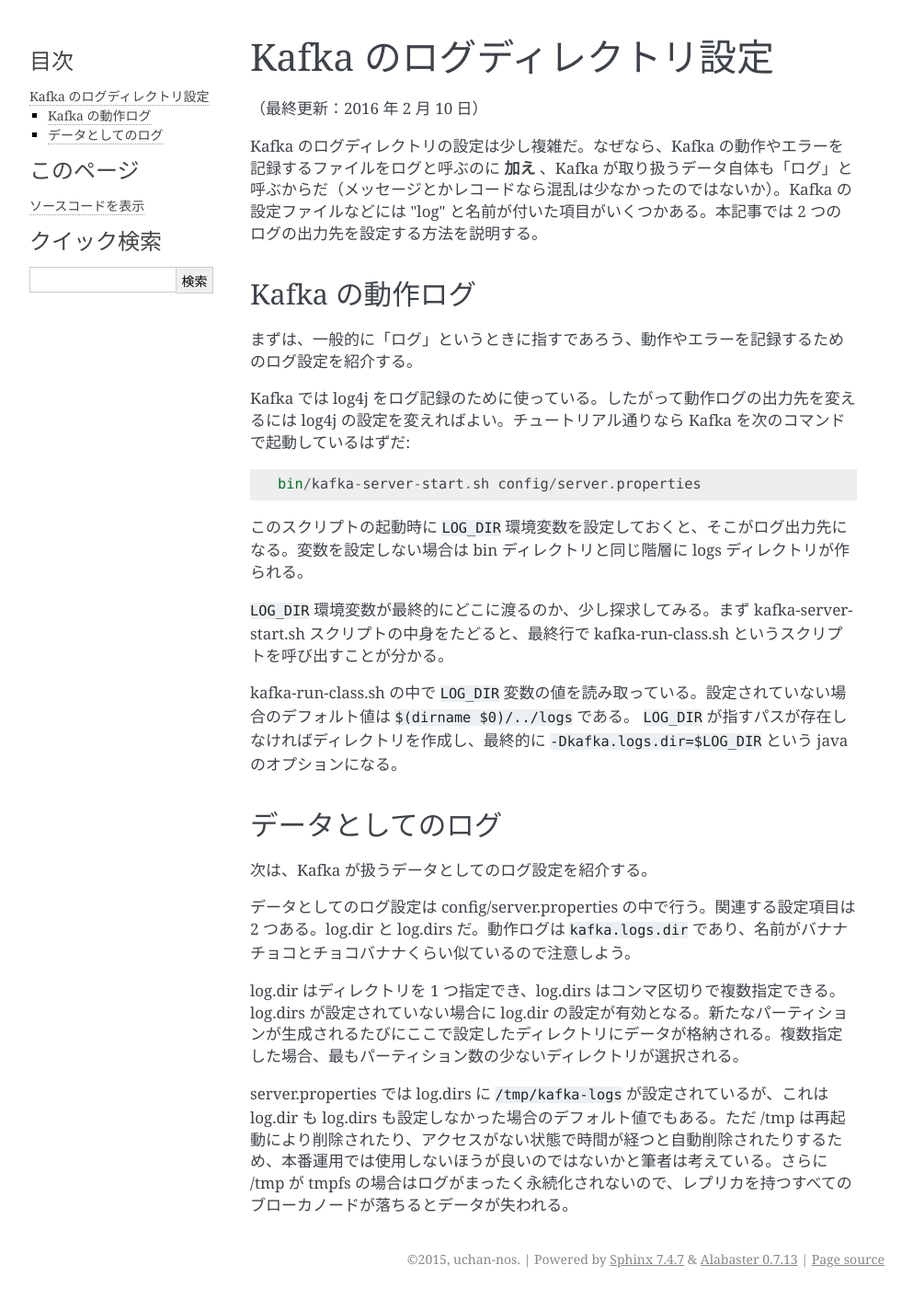
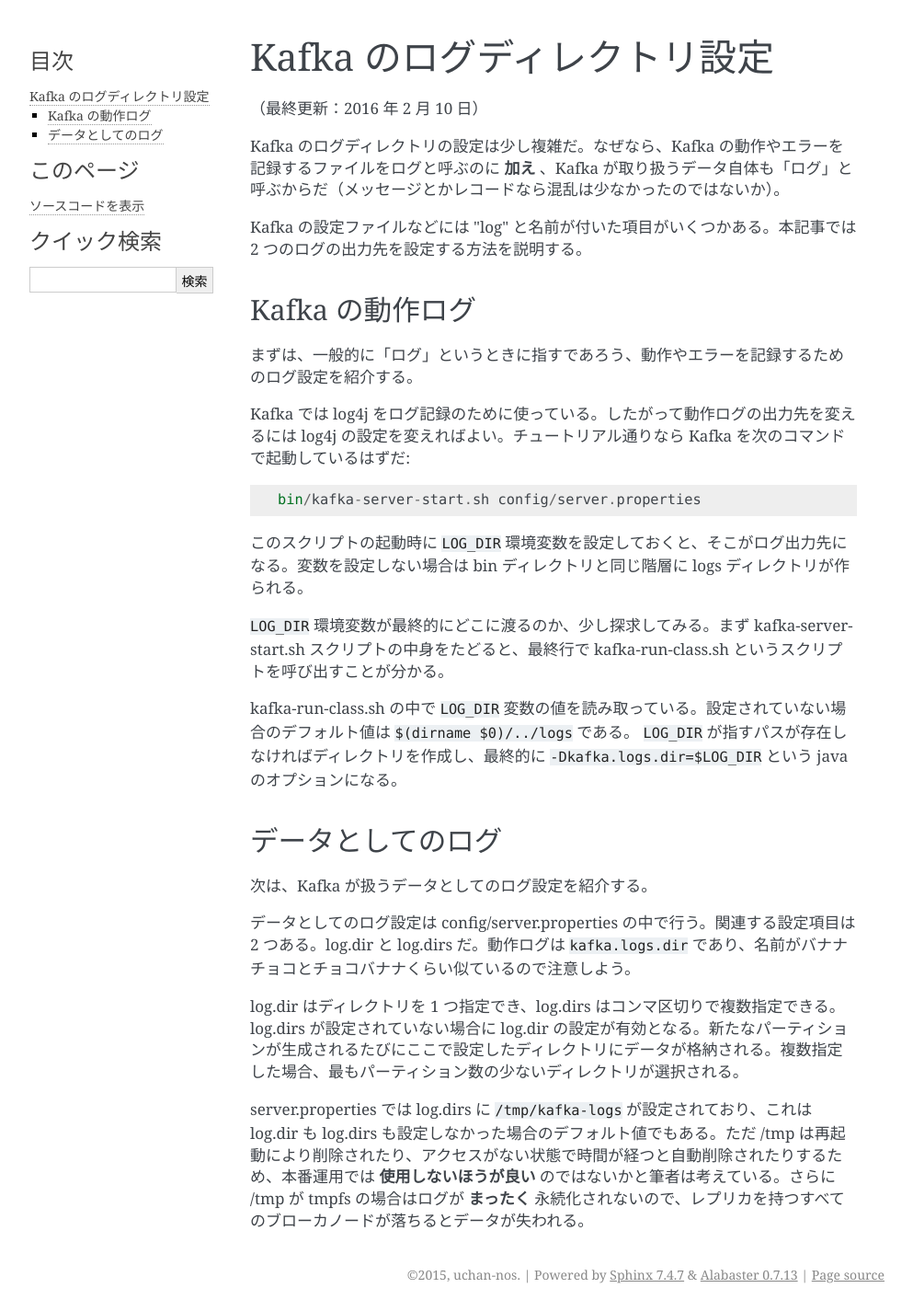
Before and after one commit to uchan-nos/kafka-docs, a Sphinx documentation site: the page built from docs/kafka_log_directory.rst, in a window 1280 px wide. Shown: the whole page at 92% size, without its empty margins (148-1141 px from the left). Built offline with Sphinx 7.4.7, drawn with Linux system fonts in a browser that asks for light colours.

Commit message:
Fix expression

```diff
--- a/docs/kafka_log_directory.rst
+++ b/docs/kafka_log_directory.rst
@@ -4,7 +4,9 @@
 
 （最終更新：2016 年 2 月 10 日）
 
-Kafka のログディレクトリの設定は少し複雑だ。なぜなら、Kafka の動作やエラーを記録するファイルをログと呼ぶのに **加え** 、Kafka が取り扱うデータ自体も「ログ」と呼ぶからだ（メッセージとかレコードなら混乱は少なかったのではないか）。Kafka の設定ファイルなどには "log" と名前が付いた項目がいくつかある。本記事では 2 つのログの出力先を設定する方法を説明する。
+Kafka のログディレクトリの設定は少し複雑だ。なぜなら、Kafka の動作やエラーを記録するファイルをログと呼ぶのに **加え** 、Kafka が取り扱うデータ自体も「ログ」と呼ぶからだ（メッセージとかレコードなら混乱は少なかったのではないか）。
+
+Kafka の設定ファイルなどには "log" と名前が付いた項目がいくつかある。本記事では 2 つのログの出力先を設定する方法を説明する。
 
 Kafka の動作ログ
 ================
@@ -30,4 +32,4 @@
 
 log.dir はディレクトリを 1 つ指定でき、log.dirs はコンマ区切りで複数指定できる。log.dirs が設定されていない場合に log.dir の設定が有効となる。新たなパーティションが生成されるたびにここで設定したディレクトリにデータが格納される。複数指定した場合、最もパーティション数の少ないディレクトリが選択される。
 
-server.properties では log.dirs に ``/tmp/kafka-logs`` が設定されているが、これは log.dir も log.dirs も設定しなかった場合のデフォルト値でもある。ただ /tmp は再起動により削除されたり、アクセスがない状態で時間が経つと自動削除されたりするため、本番運用では使用しないほうが良いのではないかと筆者は考えている。さらに /tmp が tmpfs の場合はログがまったく永続化されないので、レプリカを持つすべてのブローカノードが落ちるとデータが失われる。
+server.properties では log.dirs に ``/tmp/kafka-logs`` が設定されており、これは log.dir も log.dirs も設定しなかった場合のデフォルト値でもある。ただ /tmp は再起動により削除されたり、アクセスがない状態で時間が経つと自動削除されたりするため、本番運用では **使用しないほうが良い** のではないかと筆者は考えている。さらに /tmp が tmpfs の場合はログが **まったく** 永続化されないので、レプリカを持つすべてのブローカノードが落ちるとデータが失われる。
```
